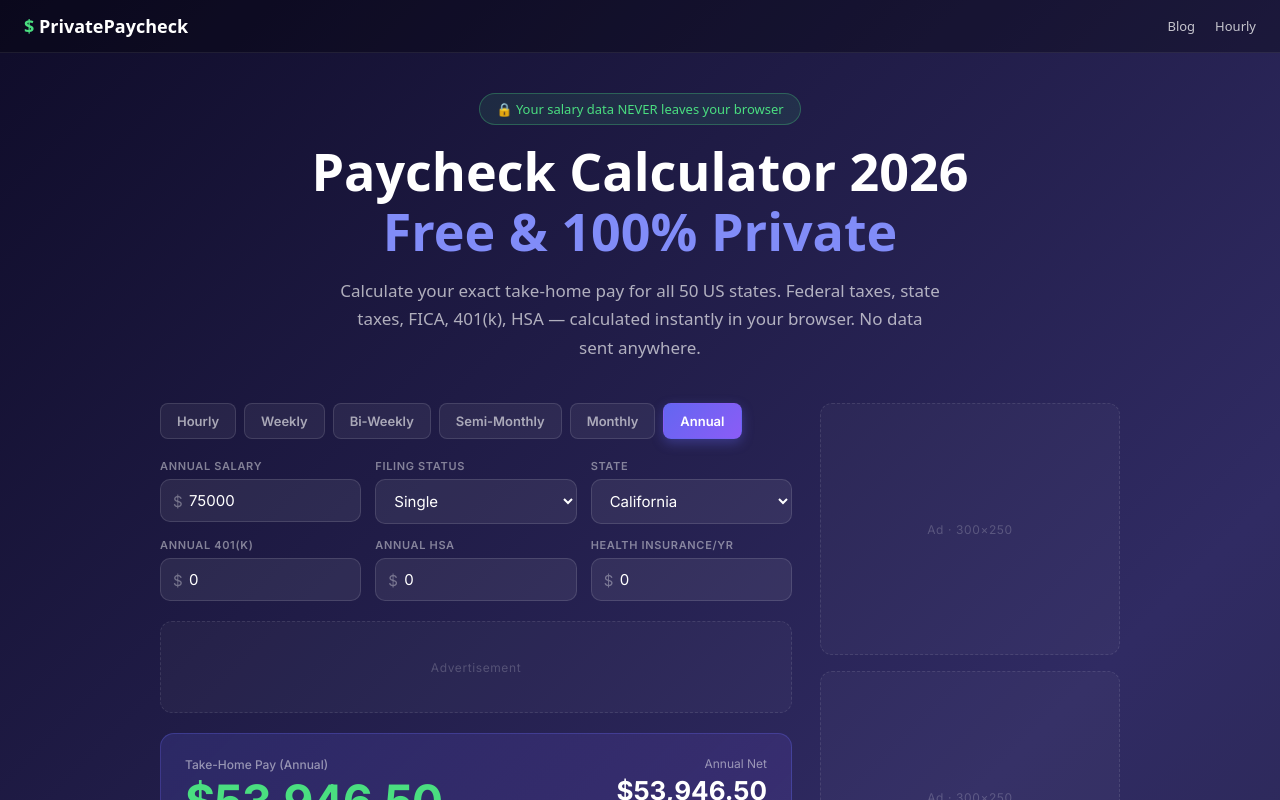
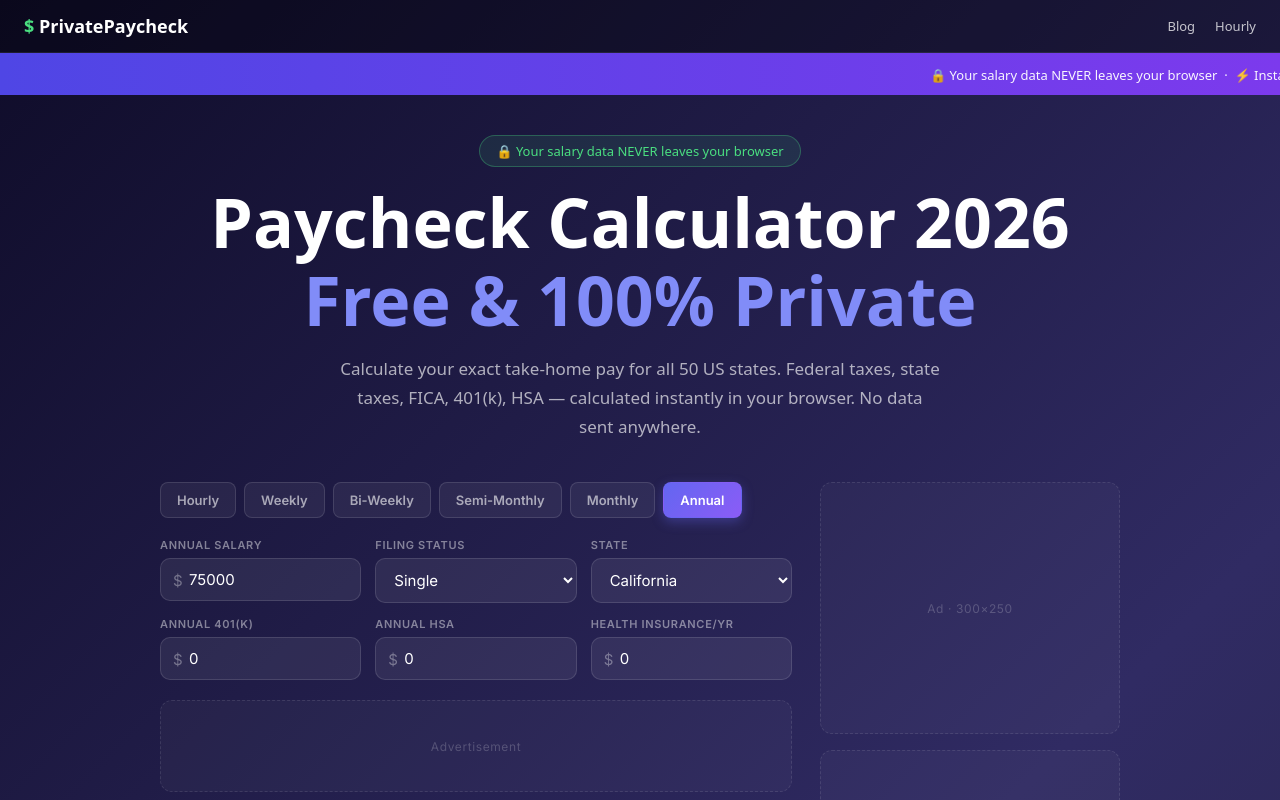
Before and after one commit to devqrcraft-ui/privatepaycheck, a Next.js app: page / in a window 1280 px wide. Shown: the top 800 px of the page. Built offline with nearby package versions, Linux system fonts and the light colour scheme.

Commit message:
feat: marquee banner + bigger title

```diff
--- a/src/app/[state]/page.tsx
+++ b/src/app/[state]/page.tsx
@@ -40,7 +40,7 @@ export default async function StatePage({ params }: { params: Promise<{ state: s
         <Link href={homeHref} style={{ color:'rgba(255,255,255,0.6)', fontSize:'13px', textDecoration:'none' }}>
           {'All States'}
         </Link>
-      </nav>
+      </nav><div style={{overflow:'hidden',background:'linear-gradient(90deg,#4f46e5,#7c3aed)',padding:'10px 0'}}><style>{('@keyframes marquee{0%{transform:translateX(100%)}100%{transform:translateX(-100%)}}')}</style><div style={{display:'inline-block',whiteSpace:'nowrap',animation:'marquee 28s linear infinite',fontSize:'13px',color:'white',opacity:0.95}}>🔒 Your salary data NEVER leaves your browser &nbsp;·&nbsp; ⚡ Instant calculations &nbsp;·&nbsp; 🗺️ All 50 US States &nbsp;·&nbsp; 🆓 100% Free — no signup &nbsp;·&nbsp; 💼 Federal + State + FICA + 401k + HSA &nbsp;·&nbsp; 📱 Works on any device &nbsp;·&nbsp; 🔒 Your salary data NEVER leaves your browser &nbsp;·&nbsp; ⚡ Instant results</div></div>
       <div style={{ maxWidth:'1000px', margin:'0 auto', padding:'40px 16px' }}>
         <div style={{ textAlign:'center', marginBottom:'40px' }}>
           {noTax && (
--- a/src/app/page.tsx
+++ b/src/app/page.tsx
@@ -32,14 +32,14 @@ export default function HomePage() {
           <Link href="/blog" style={{ color: 'rgba(255,255,255,0.75)', textDecoration: 'none' }}>Blog</Link>
           <Link href="/hourly-paycheck-calculator" style={{ color: 'rgba(255,255,255,0.75)', textDecoration: 'none' }}>Hourly</Link>
         </div>
-      </nav>
+      </nav><div style={{overflow:'hidden',background:'linear-gradient(90deg,#4f46e5,#7c3aed)',padding:'10px 0'}}><style>{('@keyframes marquee{0%{transform:translateX(100%)}100%{transform:translateX(-100%)}}')}</style><div style={{display:'inline-block',whiteSpace:'nowrap',animation:'marquee 28s linear infinite',fontSize:'13px',color:'white',opacity:0.95}}>🔒 Your salary data NEVER leaves your browser &nbsp;·&nbsp; ⚡ Instant calculations &nbsp;·&nbsp; 🗺️ All 50 US States &nbsp;·&nbsp; 🆓 100% Free — no signup &nbsp;·&nbsp; 💼 Federal + State + FICA + 401k + HSA &nbsp;·&nbsp; 📱 Works on any device &nbsp;·&nbsp; 🔒 Your salary data NEVER leaves your browser &nbsp;·&nbsp; ⚡ Instant results</div></div>
 
       <div style={{ maxWidth: '1000px', margin: '0 auto', padding: '40px 16px' }}>
         <div style={{ textAlign: 'center', marginBottom: '40px' }}>
           <div style={{ display: 'inline-block', background: 'rgba(74,222,128,0.1)', border: '1px solid rgba(74,222,128,0.3)', borderRadius: '20px', padding: '6px 16px', fontSize: '13px', marginBottom: '16px', color: '#4ade80' }}>
             🔒 Your salary data NEVER leaves your browser
           </div>
-          <h1 style={{ fontSize: 'clamp(28px,5vw,52px)', fontWeight: 900, margin: '0 0 16px', lineHeight: 1.15 }}>
+          <h1 style={{ fontSize: 'clamp(36px,6vw,68px)', fontWeight: 900, margin: '0 0 16px', lineHeight: 1.15 }}>
             Paycheck Calculator 2026<br/>
             <span style={{ color: '#818cf8' }}>Free & 100% Private</span>
           </h1>
```
Also changed, not shown: add-marquee.js (added, +11 -0 lines).
